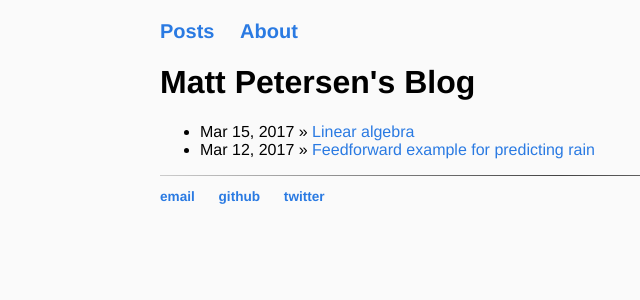
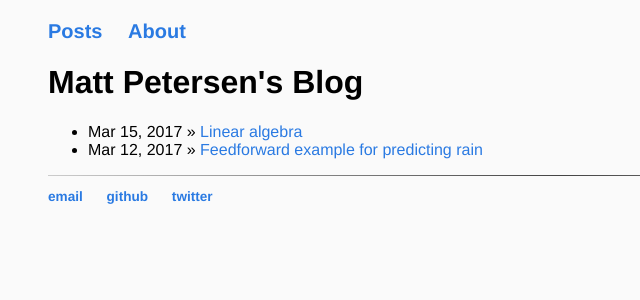
Before and after one commit to mattpetersen/mattpetersen.github.io, a Jekyll site: the page built from index.html, in a window 1280 px wide. Shown: the top 300 px of the page, without its empty margins (80-720 px from the left). Built offline with Jekyll 4.4.1, drawn with Linux system fonts in a browser that asks for light colours.

Commit message:
Try to fix device width 5

```diff
--- a/css/main.css
+++ b/css/main.css
@@ -5,7 +5,7 @@ html {
 
 body {
     margin: 0 auto;  /* center page content */
-    max-width: 800px;  /* constrain content to slim column */
+    max-width: 80%;  /* constrain content to slim column */
 }
 
 header {
```
